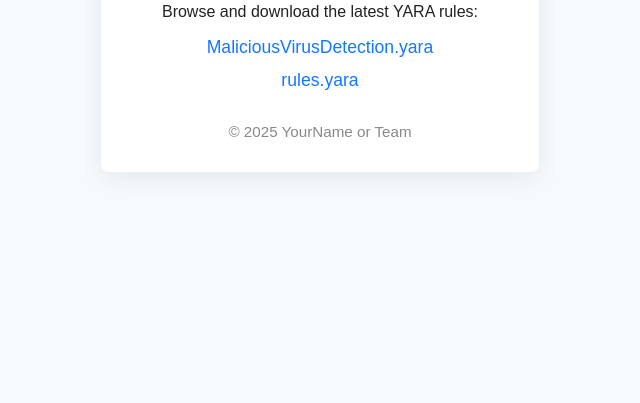
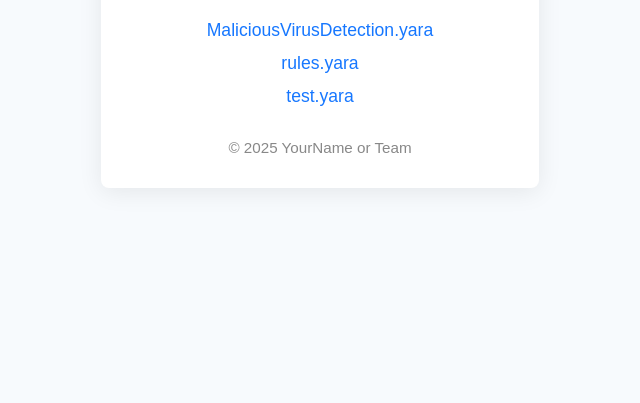
Before and after one commit to wongkinfei1202/yara-rules, a plain HTML site: page index.html in a window 1280 px wide. Shown: the part 397-800 px from the top of the page, without its empty margins (320-960 px from the left). Drawn offline with Linux system fonts and the light colour scheme.

Commit message:
Update index.html

```diff
--- a/index.html
+++ b/index.html
@@ -59,6 +59,7 @@
     <ul>
       <li><a href="MaliciousVirusDetection.yara" download>MaliciousVirusDetection.yara</a></li>
       <li><a href="rules.yara" download>rules.yara</a></li>
+      <li><a href="test.yara" download>test.yara</a></li>
     </ul>
     <div class="footer">
       &copy; 2025 YourName or Team
```
